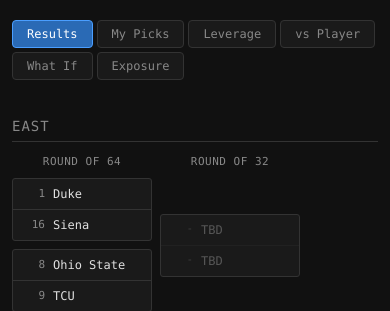
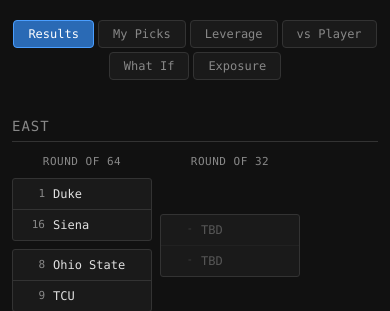
Before and after one commit to coryinsiderz/family-bracket, a Flask app: page /master in a window 390 px wide. Shown: the part 90-401 px from the top of the page. Run offline with Flask 3, Linux system fonts and the light colour scheme; the visitor is signed in with stand-in values (Sample User, id 1); data that the repository does not hold is empty.

Commit message:
Center summary text and mobile tabs on leverage view
Co-Authored-By: Claude Opus 4.6 <noreply@anthropic.com>

```diff
--- a/static/style.css
+++ b/static/style.css
@@ -663,8 +663,8 @@ button:disabled {
 .master-summary {
     font-size: 13px;
     color: var(--text-dim);
-    flex: 1;
-    text-align: right;
+    width: 100%;
+    text-align: center;
 }
 .overlay-controls {
     margin-bottom: 12px;
@@ -808,6 +808,7 @@ button:disabled {
 @media (max-width: 500px) {
     .lev-modal-overlay { align-items: flex-end; padding: 0; }
     .lev-modal { border-radius: 12px 12px 0 0; max-height: 70vh; }
+    .master-toggles { justify-content: center; }
 }
 
 /* Exposure table */
```
